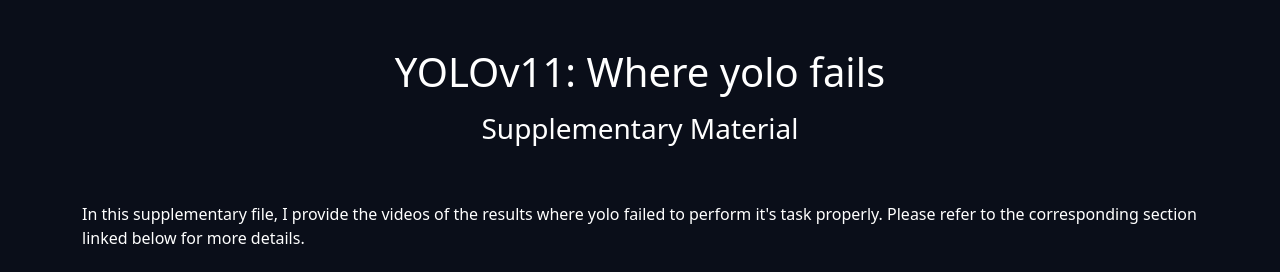
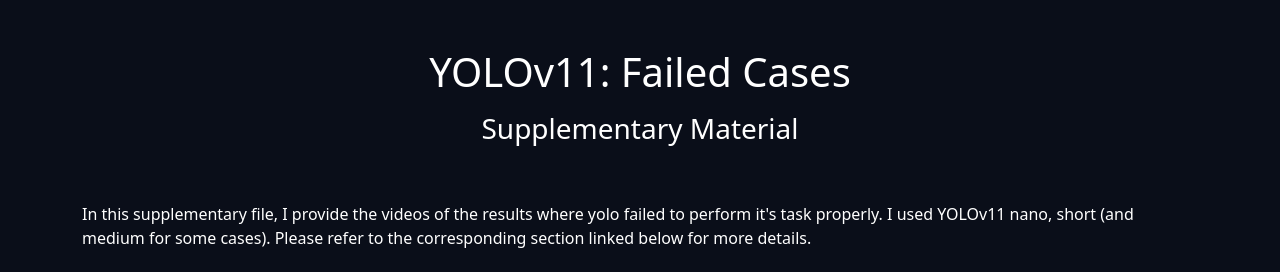
Before and after one commit to MdMonoar/yoloose, a plain HTML site: page index.html in a window 1280 px wide. Shown: the top 272 px of the page. Drawn offline with nearby package versions, Linux system fonts and the light colour scheme.

Commit message:
changed a bit

```diff
--- a/index.html
+++ b/index.html
@@ -19,9 +19,9 @@
         <i class="fas fa-arrow-up"></i>
     </button>
     <div class="container">
-        <h1 class="text-center pt-5">YOLOv11: Where yolo fails</h1>
+        <h1 class="text-center pt-5">YOLOv11: Failed Cases</h1>
         <h3 class="text-center pt-2">Supplementary Material</h3>
-        <p class="pt-5"> In this supplementary file, I provide the videos of the results where yolo failed to perform it's task properly. Please refer to the
+        <p class="pt-5"> In this supplementary file, I provide the videos of the results where yolo failed to perform it's task properly. I used YOLOv11 nano, short (and medium for some cases). Please refer to the
             corresponding section linked below for more details.</p>
         <!-- <div>
             <ul class="content-links">
```
